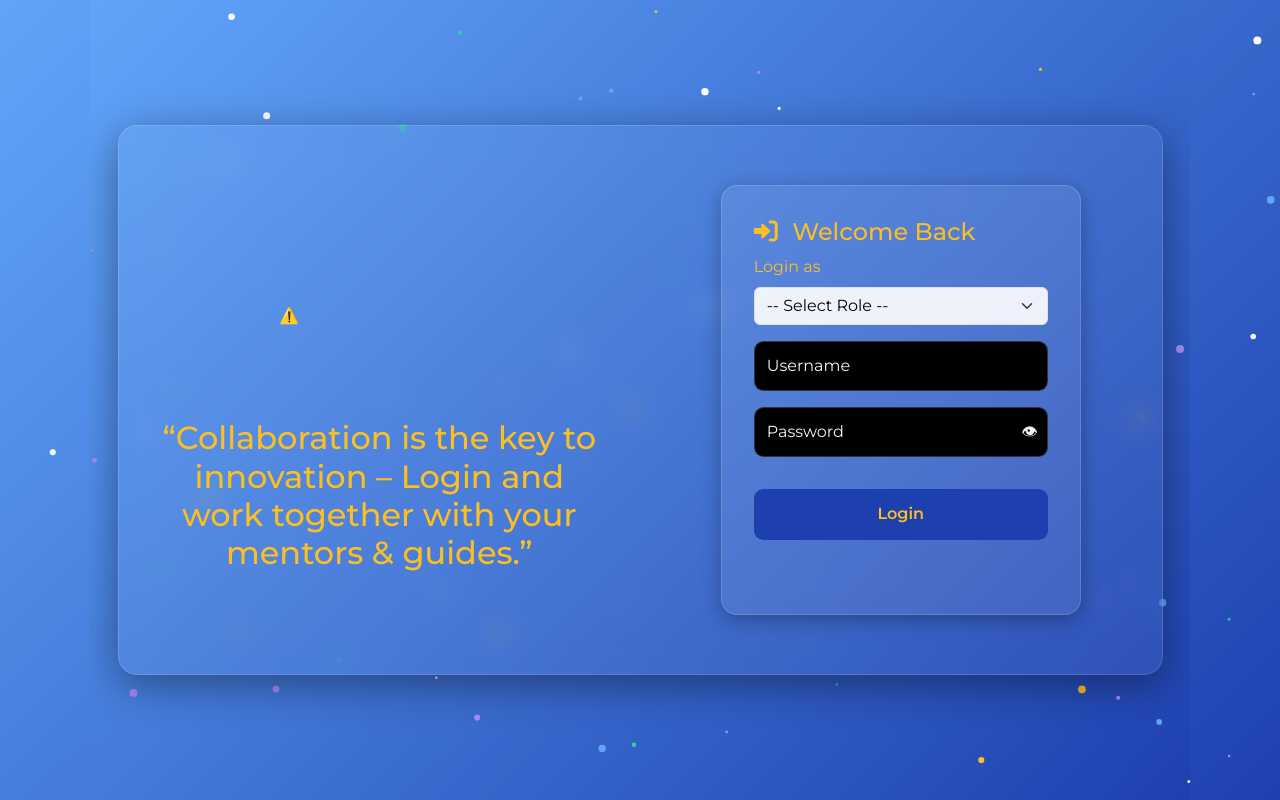
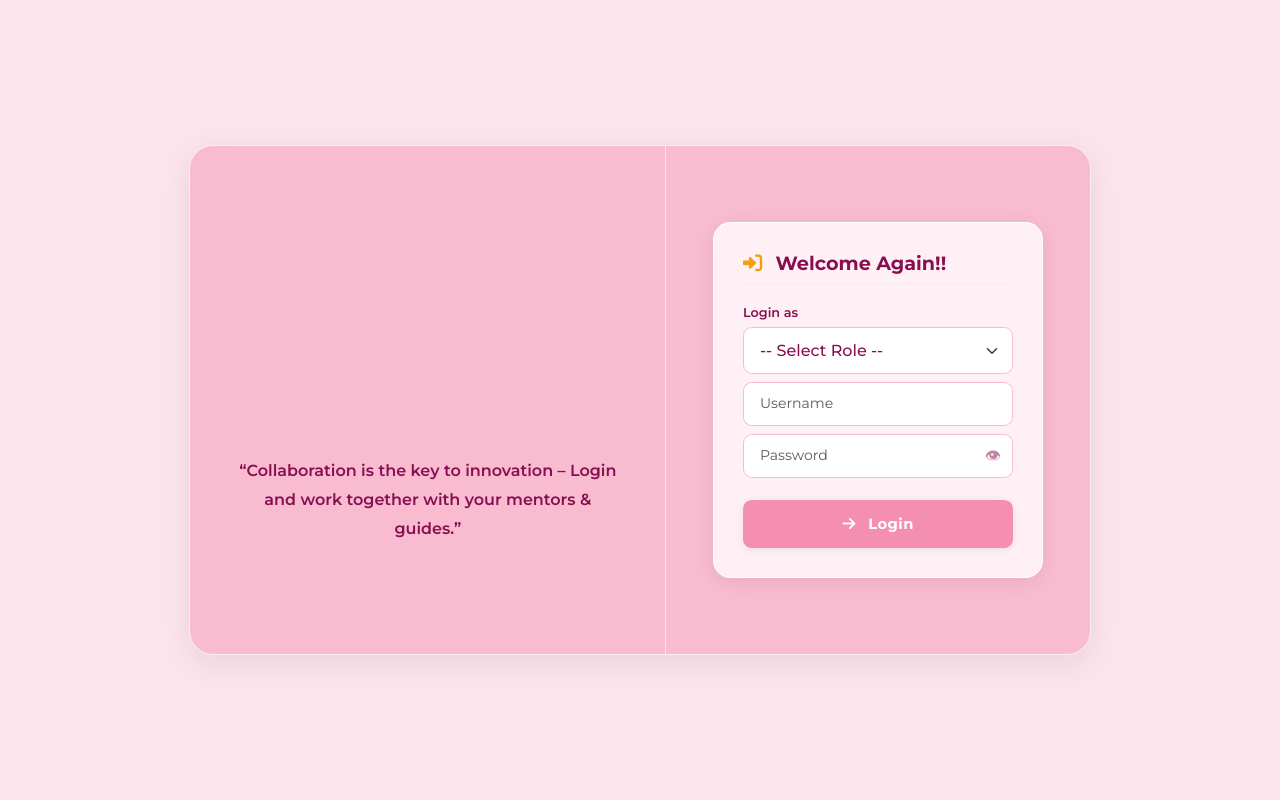
Before and after one commit to RaahulKannaK/Project-Portal, a Django app: page / in a window 1280 px wide. Run offline with Django 5.2, Linux system fonts and the light colour scheme.

Commit message:
Login Code Update

```diff
--- a/mysite/allocation/templates/accounts/login.html
+++ b/mysite/allocation/templates/accounts/login.html
@@ -10,198 +10,189 @@
   <script src="https://unpkg.com/@lottiefiles/lottie-player@latest/dist/lottie-player.js"></script>
 
   <style>
-    :root {
-      --primary: #004D40;
-      --secondary: #FFB300;
-      --accent: #FFFFFF;
-      --gray-light: #B0BEC5;
-      --glass-bg: rgba(255, 255, 255, 0.08);
-      --glass-border: rgba(255, 255, 255, 0.15);
-      --shadow-medium: rgba(0, 0, 0, 0.4);
-    }
+    * { box-sizing: border-box; margin: 0; padding: 0; }
 
+    /* LAYER 3 — Full Page */
     body, html {
       height: 100%;
-      margin: 0;
       font-family: 'Montserrat', sans-serif;
       display: flex;
       align-items: center;
       justify-content: center;
-      color: var(--accent);
       overflow: hidden;
-      position: relative;
-      transition: background 2.5s ease;
-      background: linear-gradient(135deg, var(--primary), var(--secondary));
+      background: #FCE4EC;
+      transition: background 0.6s ease;
     }
 
-    /* Particle Canvas */
-    #particleCanvas {
-      position: fixed;
-      top: 0;
-      left: 0;
-      width: 100%;
-      height: 100%;
-      z-index: 0;
-      pointer-events: none;
+    /* LAYER 2 — Slogan Box */
+    .slogan-box {
+      width: 92%;
+      max-width: 980px;
+      height: 510px;
+      display: flex;
+      flex-direction: row;
+      border-radius: 1.5rem;
+      overflow: hidden;
+      background: #F8BBD0;
+      box-shadow: 0 8px 32px rgba(0,0,0,0.08);
+      border: 1.5px solid rgba(255,255,255,0.7);
+      position: relative;
+      z-index: 1;
+      transition: background 0.6s ease;
     }
 
-    /* Wrapper */
-    .login-wrapper {
-      width: 95%;
-      max-width: 1100px;
-      height: 550px;
+    .slogan-left {
+      flex: 1.1;
       display: flex;
-      flex-direction: row;
-      border-radius: 1.2rem;
-      overflow: hidden;
-      background: rgba(255, 255, 255, 0.05);
-      backdrop-filter: blur(12px);
-      border: 1px solid var(--glass-border);
-      box-shadow: 0 10px 40px var(--shadow-medium);
-      position: relative;
-      z-index: 1;
-      transition: background 2.5s ease, border-color 2.5s ease;
-      opacity: 0;
-      transform: translateY(20px);
-      animation: fadeInUp 1s forwards;
+      flex-direction: column;
+      justify-content: center;
+      align-items: center;
+      padding: 2.5rem;
+      text-align: center;
+      border-right: 1px solid rgba(255,255,255,0.6);
     }
 
-    @keyframes fadeInUp {
-      to { opacity: 1; transform: translateY(0); }
+    .slogan-left h2 {
+      font-size: 1rem;
+      font-weight: 600;
+      line-height: 1.8;
+      color: #880E4F;
+      margin-top: 1.2rem;
+      transition: color 0.6s ease;
     }
 
-    /* Left side */
-    .login-left {
-      flex: 1;
-      display: flex;
-      justify-content: center;
-      align-items: center;
-      flex-direction: column;
-      padding: 2rem;
-      text-align: center;
-      transition: color 2.5s ease;
-      opacity: 0;
-      transform: translateY(20px);
-      animation: fadeInUp 1s forwards;
-      animation-delay: 0.2s;
-    }
-
-    /* Right side */
-    .login-right {
+    .card-area {
       flex: 1;
       display: flex;
       align-items: center;
       justify-content: center;
       padding: 2rem;
-      opacity: 0;
-      transform: translateY(20px);
-      animation: fadeInUp 1s forwards;
-      animation-delay: 0.5s;
     }
 
-    .login-card {
-      width: 360px;
-      height: 430px;
-      background: var(--glass-bg);
-      border-radius: 1rem;
-      padding: 2rem;
-      border: 1px solid var(--glass-border);
-      box-shadow: 0 5px 20px rgba(0,0,0,0.3);
-      color: var(--accent);
-      backdrop-filter: blur(15px);
-      transition: background 2.5s ease, border-color 2.5s ease, color 2.5s ease;
+    /* LAYER 1 — Welcome Card */
+    .welcome-card {
+      width: 330px;
+      background: #FFF0F6;
+      border-radius: 1.1rem;
+      padding: 1.8rem;
+      border: 1.5px solid rgba(255,255,255,0.95);
+      box-shadow: 0 4px 20px rgba(0,0,0,0.07);
+      color: #880E4F;
+      transition: background 0.6s ease;
+    }
+
+    .welcome-card h4 {
+      font-size: 1.2rem;
+      font-weight: 700;
+      color: #880E4F;
+      margin-bottom: 0.4rem;
+      transition: color 0.6s ease;
+    }
+    .welcome-card h4 i { color: #F59E0B; }
+
+    .card-divider {
+      border: none;
+      border-top: 1px solid rgba(0,0,0,0.07);
+      margin: 0.5rem 0 1rem;
+    }
+
+    .form-label {
+      font-size: 0.8rem;
+      font-weight: 600;
+      margin-bottom: 0.3rem;
+      transition: color 0.6s ease;
+    }
+
+    .form-select {
+      background-color: #fff;
+      font-weight: 500;
+      border-radius: 0.55rem;
+      border: 1.5px solid #F8BBD0;
+      padding: 0.65rem 1rem;
+      transition: all 0.3s ease;
+    }
+    .form-select:focus {
+      border-color: #F59E0B;
+      box-shadow: 0 0 0 3px rgba(245,158,11,0.12);
+      outline: none;
     }
 
     .form-control {
-      border-radius: 0.6rem;
-      padding: 0.75rem;
-      background: rgb(0, 0, 0);
-      border: 1px solid rgba(255,255,255,0.2);
-      color: var(--gray-light);
+      border-radius: 0.55rem;
+      padding: 0.65rem 1rem;
+      background: #fff;
+      border: 1.5px solid #F8BBD0;
+      font-size: 0.88rem;
       transition: all 0.3s ease;
     }
-
     .form-control:focus {
-      border-color: var(--secondary);
-      box-shadow: 0 0 8px rgba(255, 179, 0, 0.3);
-      background-color: rgba(255,255,255,0.1);
-      color: var(--accent);
+      border-color: #F59E0B;
+      box-shadow: 0 0 0 3px rgba(245,158,11,0.1);
+      outline: none;
     }
 
-    .form-control::placeholder { color: var(--gray-light); }
-
-    .form-select {
-      background-color: rgba(255,255,255,0.9);
-      color: #000;
+    .pwd-wrap { position: relative; }
+    .pwd-toggle {
+      position: absolute;
+      right: 12px; top: 50%;
+      transform: translateY(-50%);
+      cursor: pointer;
+      opacity: 0.5;
+      transition: opacity 0.2s;
     }
-    .form-select option {
-      color: #000;
-      background-color: #ffffff;
-    }
+    .pwd-toggle:hover { opacity: 1; }
 
     .btn-login {
       width: 100%;
-      padding: 0.85rem;
-      border-radius: 0.6rem;
-      background: var(--secondary);
+      padding: 0.8rem;
+      border-radius: 0.55rem;
+      background: #F48FB1;
       border: none;
-      color: var(--accent);
-      font-weight: 600;
-      margin-top: 1rem;
-      transition: all 0.3s ease, transform 0.2s ease;
+      color: #fff;
+      font-weight: 700;
+      font-size: 0.92rem;
+      letter-spacing: 0.4px;
+      margin-top: 0.9rem;
+      cursor: pointer;
+      transition: background 0.6s ease, transform 0.2s ease;
+      box-shadow: 0 2px 10px rgba(0,0,0,0.08);
     }
     .btn-login:hover {
-      transform: scale(1.05) rotate(-1deg);
-      box-shadow: 0 8px 20px rgba(255, 179, 0, 0.5);
+      transform: scale(1.03);
+      filter: brightness(0.95);
     }
 
-    /* Floating Lottie Animation */
-    @keyframes float {
-      0%, 100% { transform: translateY(0px); }
-      50% { transform: translateY(-10px); }
-    }
-    .login-left lottie-player { animation: float 3s ease-in-out infinite; }
-
-    /* Extra-links removed */
     .extra-links { display: none; }
 
-    /* Mobile Responsive */
     @media (max-width: 768px) {
-      .login-wrapper { flex-direction: column; height: auto; }
-      .login-card { width: 100%; max-width: 360px; height: auto; }
-      lottie-player { width: 150px !important; height: 150px !important; }
+      .slogan-box { flex-direction: column; height: auto; }
+      .slogan-left { border-right: none; border-bottom: 1px solid rgba(255,255,255,0.5); }
+      .welcome-card { width: 100%; }
+      lottie-player { width: 140px !important; height: 140px !important; }
     }
-
-    /* Smooth transition for theme changes */
-    :root, body, .login-card, .btn-login { transition: all 1.5s ease; }
   </style>
 </head>
 <body>
 
-  <!-- Particle Background -->
-  <canvas id="particleCanvas"></canvas>
-
-  <div class="login-wrapper">
-    <!-- Left Side -->
-    <div class="login-left">
-      <lottie-player
+  <div class="slogan-box" id="sloganBox">
+    <div class="slogan-left">
+      <lottie-player id="lottieAnim"
         src="https://assets10.lottiefiles.com/packages/lf20_jcikwtux.json"
-        background="transparent"
-        speed="1"
-        style="width: 200px; height: 200px;"
+        background="transparent" speed="1"
+        style="width: 190px; height: 190px;"
         loop autoplay>
       </lottie-player>
-      <h2 id="quoteText">“Collaboration is the key to innovation – Login and work together with your mentors & guides.”</h2>
+      <h2 id="quoteText">"Collaboration is the key to innovation – Login and work together with your mentors & guides."</h2>
     </div>
 
-    <!-- Right Side -->
-    <div class="login-right">
-      <div class="login-card">
-        <h4><i class="fas fa-sign-in-alt me-2"></i> Welcome Back</h4>
+    <div class="card-area">
+      <div class="welcome-card" id="welcomeCard">
+        <h4><i class="fas fa-sign-in-alt me-2"></i> Welcome Again!!</h4>
+        <hr class="card-divider">
         <form id="loginForm" method="post">
           {% csrf_token %}
-          <div class="mb-3">
-            <label for="role" class="form-label">Login as</label>
+          <div class="mb-2">
+            <label for="role" class="form-label" id="roleLabel">Login as</label>
             <select class="form-select" id="role" name="role" required>
               <option value="">-- Select Role --</option>
               <option value="student">Student</option>
@@ -210,14 +201,16 @@
               <option value="hod">HOD</option>
             </select>
           </div>
-          <div class="mb-3">
+          <div class="mb-2">
             <input type="text" class="form-control" id="username" name="username" placeholder="Username" required>
           </div>
-          <div class="mb-3 position-relative">
+          <div class="mb-2 pwd-wrap">
             <input type="password" class="form-control" id="password" name="password" placeholder="Password" required>
-            <span onclick="togglePassword()" style="position:absolute;right:10px;top:50%;transform:translateY(-50%);cursor:pointer;color:var(--gray-light);">👁</span>
+            <span class="pwd-toggle" onclick="togglePassword()">👁</span>
           </div>
-          <button type="submit" class="btn btn-login">Login</button>
+          <button type="submit" class="btn btn-login" id="loginBtn">
+            <i class="fas fa-arrow-right me-2"></i> Login
+          </button>
           <div class="extra-links"></div>
         </form>
       </div>
@@ -225,122 +218,118 @@
   </div>
 
 <script>
-  // Password Show/Hide
   function togglePassword() {
-    const pwd = document.getElementById("password");
-    pwd.type = pwd.type === "password" ? "text" : "password";
+    const p = document.getElementById("password");
+    p.type = p.type === "password" ? "text" : "password";
   }
 
-  // Random Quotes
   const quotes = [
-    "“Collaboration is the key to innovation – Login and work together with your mentors & guides.”",
-    "“Teamwork divides the task and multiplies the success.”",
-    "“Great things are never done by one person. They're done by a team.”",
-    "“Together, we can achieve more than we ever could alone.”",
-    "“Innovation happens when diverse minds work together.”"
+    "\u201cCollaboration is the key to innovation \u2013 Login and work together with your mentors & guides.\u201d",
+    "\u201cTeamwork divides the task and multiplies the success.\u201d",
+    "\u201cGreat things are never done by one person. They\u2019re done by a team.\u201d",
+    "\u201cTogether, we can achieve more than we ever could alone.\u201d",
+    "\u201cInnovation happens when diverse minds work together.\u201d"
   ];
   document.getElementById("quoteText").innerText = quotes[Math.floor(Math.random() * quotes.length)];
 
-  // Color Combos
-  const colorCombos = {
-    student: {primary:"#60A5FA", secondary:"#1E40AF", accent:"#FBBF24", gray:"#F3F4F6", text:"#1E3A8A"},
-    mentor: {primary:"#34D399", secondary:"#065F46", accent:"#E5E7EB", gray:"#111827", text:"#047857"},
-    coordinator: {primary:"#A78BFA", secondary:"#3730A3", accent:"#D8DBFE", gray:"#E5E7EB", text:"#312E81"},
-    hod: {primary:"#64748B", secondary:"#0F172A", accent:"#22D3EE", gray:"#CBD5E1", text:"#0F172A"}
+  /*
+    ALL LIGHT COLORS — same style for every role
+    L3  = body full page   (lightest)
+    L2  = slogan box       (light medium)
+    L1  = welcome card     (near white)
+    btn = login button     (medium shade of same family)
+    text = headings/quote
+    border = input borders
+  */
+  const themes = {
+    "": {
+      L3: "#FCE4EC", L2: "#F8BBD0", L1: "#FFF0F6",
+      text: "#880E4F", quote: "#880E4F",
+      btn: "#F48FB1", btnText: "#fff",
+      border: "#F8BBD0", placeholder: "#F48FB1",
+      lottie: "https://assets10.lottiefiles.com/packages/lf20_jcikwtux.json"
+    },
+    student: {
+      L3: "#FCE4EC", L2: "#F8BBD0", L1: "#FFF0F6",
+      text: "#880E4F", quote: "#880E4F",
+      btn: "#F48FB1", btnText: "#fff",
+      border: "#F8BBD0", placeholder: "#F48FB1",
+      lottie: "https://assets10.lottiefiles.com/packages/lf20_jcikwtux.json"
+    },
+    mentor: {
+      L3: "#DCFCE7", L2: "#BBF7D0", L1: "#F0FDF4",
+      text: "#14532D", quote: "#166534",
+      btn: "#4ADE80", btnText: "#14532D",
+      border: "#BBF7D0", placeholder: "#86EFAC",
+      lottie: "https://assets2.lottiefiles.com/packages/lf20_tutvdkg0.json"
+    },
+    coordinator: {
+      L3: "#F5F3FF", L2: "#DDD6FE", L1: "#FAFAFF",
+      text: "#3730A3", quote: "#4C1D95",
+      btn: "#A78BFA", btnText: "#fff",
+      border: "#DDD6FE", placeholder: "#C4B5FD",
+      lottie: "https://assets10.lottiefiles.com/packages/lf20_V9t630.json"
+    },
+    hod: {
+      L3: "#E0F2FE", L2: "#BAE6FD", L1: "#F7FCFF",
+      text: "#0C4A6E", quote: "#0369A1",
+      btn: "#38BDF8", btnText: "#fff",
+      border: "#BAE6FD", placeholder: "#7DD3FC",
+      lottie: "https://assets10.lottiefiles.com/packages/lf20_iwmd6pyr.json"
+    }
   };
-  const roleAnimations = {
-    student: "https://assets10.lottiefiles.com/packages/lf20_Stt1Rr.json",        // Student animation
-    mentor: "https://assets10.lottiefiles.com/packages/lf20_ba3emw0r.json",         // Guide animation
-    coordinator: "https://assets10.lottiefiles.com/packages/lf20_V9t630.json",    // Coordinator animation
-    hod: "https://assets10.lottiefiles.com/packages/lf20_iwmd6pyr.json"           // HOD animation
-};
 
+  function applyTheme(role) {
+    const c = themes[role] || themes[""];
 
-  function applyTheme(role){
-    const combo = colorCombos[role];
-    const root = document.documentElement;
-    root.style.setProperty('--primary', combo.primary);
-    root.style.setProperty('--secondary', combo.secondary);
-    root.style.setProperty('--accent', combo.accent);
-    root.style.setProperty('--gray-light', combo.gray);
+    /* Layer 3 — full page */
 
-    document.body.style.background = `linear-gradient(135deg, ${combo.primary}, ${combo.secondary})`;
+    document.getElementById("role").addEventListener("change", function () {
+    applyTheme(this.value);  // ← student/mentor/coordinator/hod pass ஆகுது
+});
 
-    const card = document.querySelector('.login-card');
-    card.style.background = 'rgba(255,255,255,0.08)';
-    card.style.borderColor = 'rgba(255,255,255,0.15)';
+// applyTheme-ல:
+    document.body.style.background = c.L3;              // body background
+    document.documentElement.style.background = c.L3;   // html element (sides fix)
+    document.getElementById("sloganBox").style.background = c.L2;   // slogan box
+    document.getElementById("welcomeCard").style.background = c.L1; // welcome card
 
-    const btn = document.querySelector('.btn-login');
-    btn.style.background = combo.secondary;
-    btn.style.color = combo.accent;
+    /* Layer 2 — slogan box */
+    document.getElementById("sloganBox").style.background = c.L2;
+
+    /* Layer 1 — welcome card */
+    const card = document.getElementById("welcomeCard");
+    card.style.background = c.L1;
+    card.style.color = c.text;
+
+    /* Heading */
+    document.querySelector(".welcome-card h4").style.color = c.text;
+
+    /* Quote */
+    document.getElementById("quoteText").style.color = c.quote;
+
+    /* Labels */
+    document.querySelectorAll(".form-label").forEach(el => el.style.color = c.text);
+
+    /* Input borders + placeholder color via style */
+    document.querySelectorAll(".form-control, .form-select").forEach(el => {
+      el.style.borderColor = c.border;
+      el.style.color = c.text;
+    });
+
+    /* Button */
+    const btn = document.getElementById("loginBtn");
+    btn.style.background = c.btn;
+    btn.style.color = c.btnText;
+
+    /* Lottie */
+    if (c.lottie) document.getElementById("lottieAnim").load(c.lottie);
   }
 
-  window.addEventListener('load', () => {
-    const defaultRole = document.getElementById("role").value || "student";
-    applyTheme(defaultRole);
-  });
-
-  document.getElementById("role").addEventListener("change", function() {
+  applyTheme("");
+  document.getElementById("role").addEventListener("change", function () {
     applyTheme(this.value);
   });
-
-  // Particle Background
-  const canvas = document.getElementById("particleCanvas");
-  const ctx = canvas.getContext("2d");
-  canvas.width = window.innerWidth;
-  canvas.height = window.innerHeight;
-
-  let particlesArray = [];
-  const colors = ["#ffffff","#FBBF24","#60A5FA","#34D399","#A78BFA"];
-  const maxParticles = 80;
-
-  class Particle {
-    constructor(){
-      this.x = Math.random() * canvas.width;
-      this.y = Math.random() * canvas.height;
-      this.size = Math.random() * 3 + 1;
-      this.speedX = (Math.random() - 0.5) * 0.5;
-      this.speedY = (Math.random() - 0.5) * 0.5;
-      this.color = colors[Math.floor(Math.random() * colors.length)];
-    }
-    update(){
-      this.x += this.speedX;
-      this.y += this.speedY;
-      if(this.x > canvas.width) this.x = 0;
-      if(this.x < 0) this.x = canvas.width;
-      if(this.y > canvas.height) this.y = 0;
-      if(this.y < 0) this.y = canvas.height;
-    }
-    draw(){
-      ctx.beginPath();
-      ctx.arc(this.x, this.y, this.size, 0, Math.PI * 2);
-      ctx.fillStyle = this.color;
-      ctx.fill();
-    }
-  }
-
-  function initParticles(){
-    particlesArray = [];
-    for(let i = 0; i < maxParticles; i++){
-      particlesArray.push(new Particle());
-    }
-  }
-
-  function animateParticles(){
-    ctx.clearRect(0,0,canvas.width,canvas.height);
-    particlesArray.forEach(p => { p.update(); p.draw(); });
-    requestAnimationFrame(animateParticles);
-  }
-
-  window.addEventListener("resize", ()=>{
-    canvas.width = window.innerWidth;
-    canvas.height = window.innerHeight;
-    initParticles();
-  });
-
-  initParticles();
-  animateParticles();
 </script>
-
 </body>
 </html>
```
